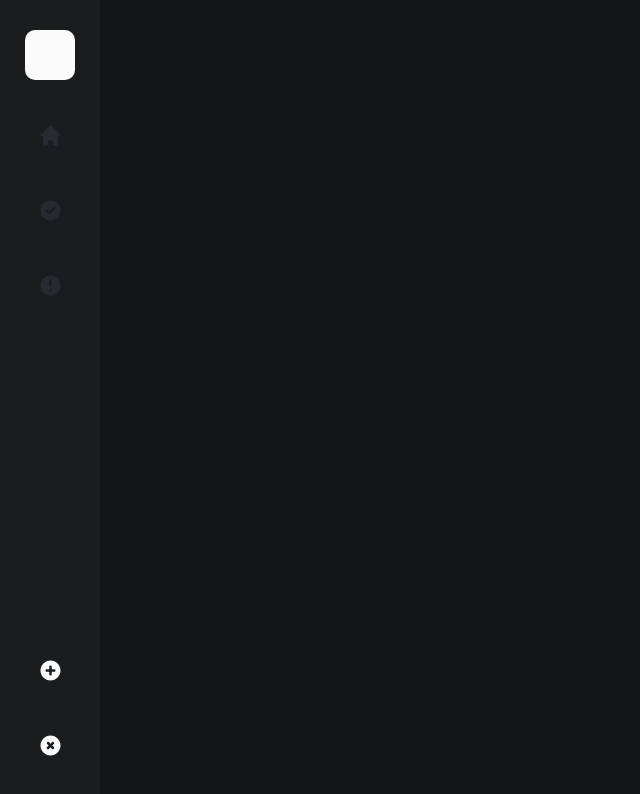
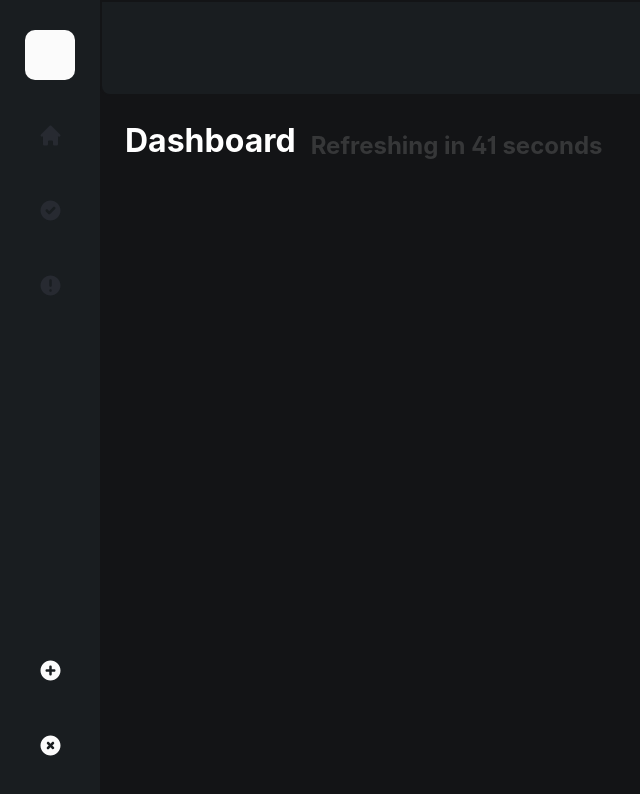
Before and after one commit to aprade/marcys-interface, a Svelte app: page / in a window 1280 px wide. Shown: the top 794 px of the page, without its empty margins (0-640 px from the left). Built offline with nearby package versions, Linux system fonts and the light colour scheme.

Commit message:
feat: create dashboard page with working timer

```diff
--- a/src/App.svelte
+++ b/src/App.svelte
@@ -1,11 +1,35 @@
 <script lang="ts">
-  0;
   import Sidebar from './Components/Sidebar.svelte';
+
+  import Dashboard from './Pages/Dashboard.svelte';
 </script>
 
 <main>
   <Sidebar />
+
+  <div class="content">
+    <header />
+
+    <Dashboard />
+  </div>
 </main>
 
 <style>
+  main {
+    display: flex;
+  }
+  .content {
+    flex-grow: 1;
+  }
+
+  header {
+    flex-grow: 1;
+    height: 96px;
+
+    background: #191d20;
+
+    border: 2px solid #131416;
+    box-sizing: border-box;
+    border-radius: 0px 0px 0px 10px;
+  }
 </style>
--- /dev/null
+++ b/src/Pages/Dashboard.svelte
@@ -0,0 +1,41 @@
+<script lang="ts">
+  import { timer, time, isCycleComplete } from '../stores/countdown';
+
+  timer.start();
+
+  isCycleComplete.subscribe(value => {
+    if (value) {
+      // Call marcys-link for updated information
+    }
+  });
+</script>
+
+<div class="dashboard">
+  <div class="title">
+    <h1>Dashboard</h1>
+    <h2>Refreshing in {$time} seconds</h2>
+  </div>
+</div>
+
+<style>
+  .dashboard {
+    flex-grow: 1;
+
+    padding: 25px;
+  }
+
+  .title {
+    display: flex;
+    align-items: flex-end;
+  }
+
+  .title h1 {
+    color: white;
+  }
+
+  .title h2 {
+    color: rgba(255, 255, 255, 0.15);
+
+    margin-left: 15px;
+  }
+</style>
--- /dev/null
+++ b/src/stores/countdown.ts
@@ -0,0 +1,51 @@
+import { writable } from 'svelte/store';
+
+type TimerAPIStartFunction = () => void;
+interface TimerAPI {
+    start: TimerAPIStartFunction;
+}
+
+const COUNTDOWN_FROM = 46 * 1000;
+
+const formatter = new Intl.DateTimeFormat('en', {
+  hour12: false,
+  minute: undefined,
+  second: '2-digit'
+});
+
+export const time = writable(formatter.format(COUNTDOWN_FROM));
+export const isCycleComplete = writable(false);
+
+export const createTimer = (): TimerAPI => {
+  let animationRef: number;
+  let lastestStartTime: number | undefined;
+  const remainingTime = COUNTDOWN_FROM;
+
+  const animate = (timestamp: number) => {
+    if (lastestStartTime === undefined) {
+      lastestStartTime = timestamp + remainingTime;
+    }
+
+    const currentTime = lastestStartTime - timestamp;
+    if (currentTime <= 0) {
+      lastestStartTime = undefined;
+      cancelAnimationFrame(animationRef);
+      time.set(formatter.format(COUNTDOWN_FROM));
+      isCycleComplete.set(true);
+    } else {
+      isCycleComplete.set(false);
+      time.set(formatter.format(currentTime));
+    }
+    animationRef = requestAnimationFrame(animate);
+  };
+
+  const api = {
+    start: () => {
+      animationRef = requestAnimationFrame(animate);
+    }
+  };
+
+  return api;
+};
+
+export const timer = createTimer();
```
